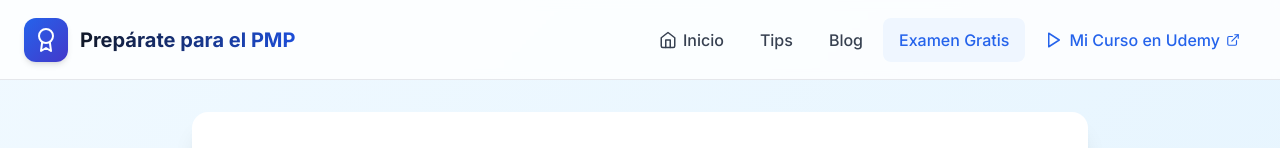
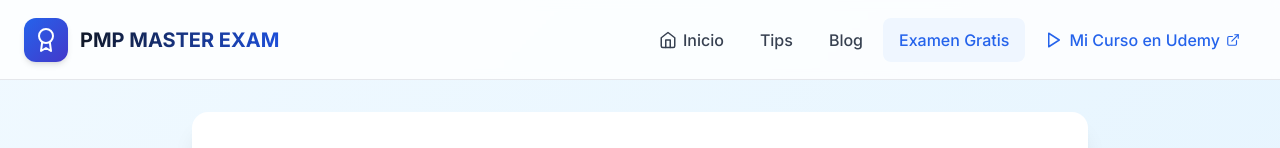
Before and after one commit to pacorder/PMP-MASTER-EXAM-7, a plain HTML site: page pmpexam1.html in a window 1280 px wide. Shown: the top 148 px of the page. Drawn offline with nearby package versions, Linux system fonts and the light colour scheme; files whose address does not match are found by name.

Commit message:
Update pmpexam1.html

```diff
--- a/pmpexam1.html
+++ b/pmpexam1.html
@@ -58,7 +58,7 @@
                     </svg>
                 </div>
                 <span class="text-xl font-bold bg-gradient-to-r from-gray-900 to-blue-700 bg-clip-text text-transparent">
-                    Prepárate para el PMP
+                    PMP MASTER EXAM
                 </span>
             </div>
 
```
